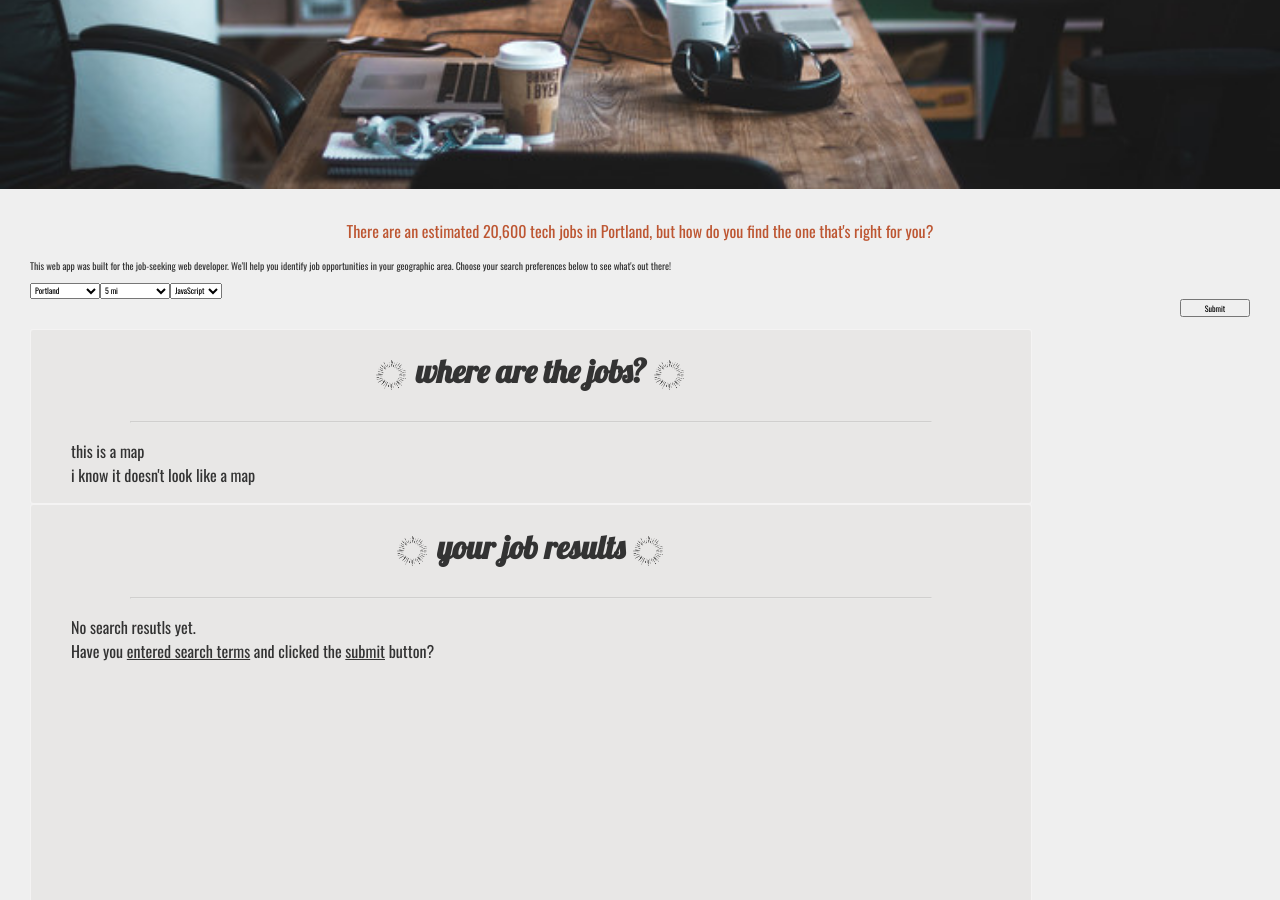
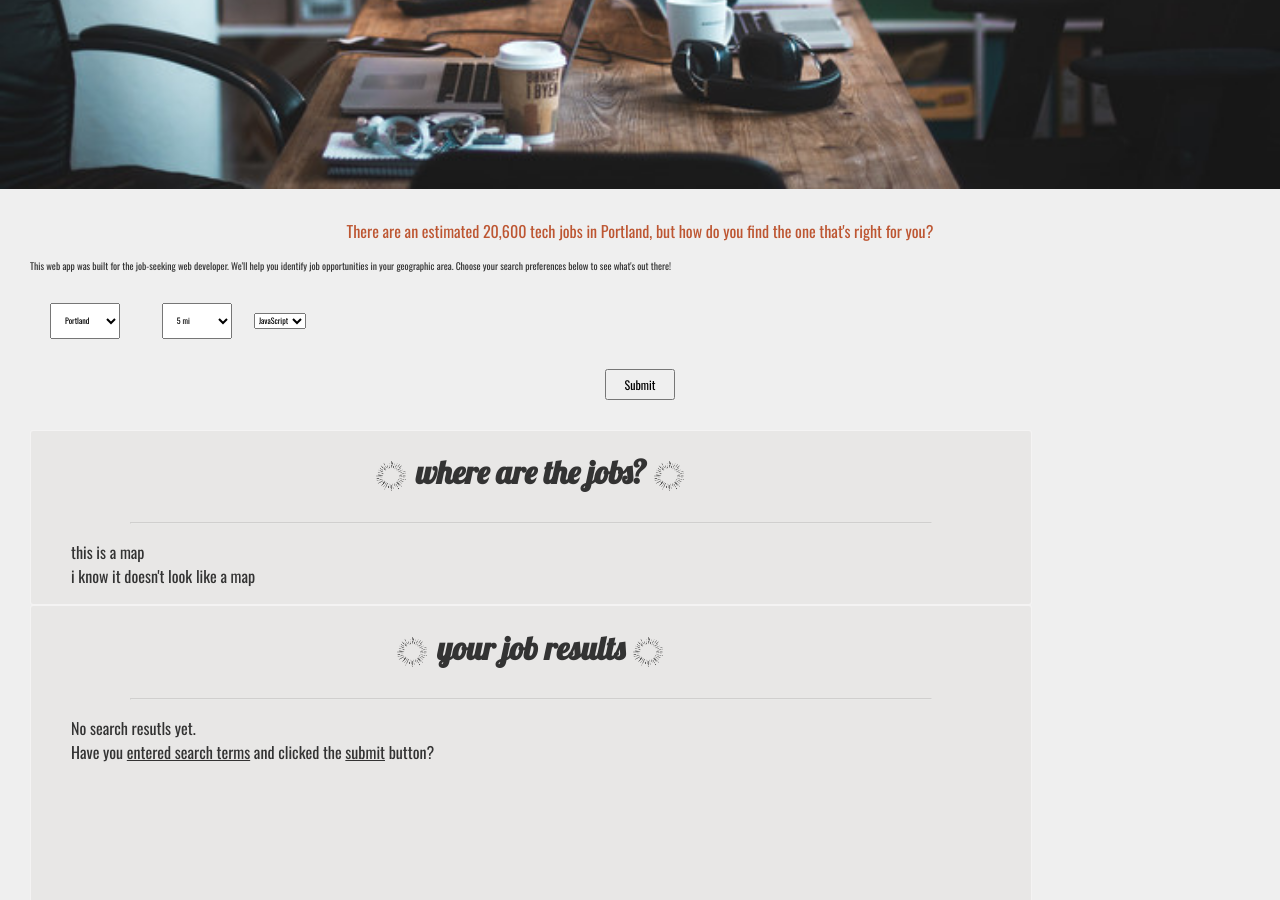
Before and after one commit to markgreenwood/PDXTechHub, a website: page index.html in a window 1280 px wide. Shown: the part 664-1564 px from the top of the page. Drawn offline with nearby package versions, Linux system fonts and the light colour scheme.

Commit message:
fixed look of filter menu selction buttons and submit button

```diff
--- a/styles/base.css
+++ b/styles/base.css
@@ -16,13 +16,13 @@ body {
   display: block;
   margin: 0 auto;
   width: 100%;
-  background-color: rgba(255,255,255,.5);
+  /*background-color: rgba(255,255,255,.5);*/
 }
-.main-nav {
+/*.main-nav {
   padding-bottom:100px;
   background-image:url("../images/workspace-3_720.jpg");
   background-size: cover;
-}
+}*/
 .logo img {
   display: block;
   width: 75px;
@@ -96,18 +96,20 @@ a:visited {
 
 #city-selector, #radius-selector, #biz-type-selector {
   display: inline-block;
-  float: left;
+  font-size: 1em;
   width: 70px;
-  margin: 0px;
-  padding: 0px;
+  margin: 20px;
+  padding: 10px;
 }
 
 #submit-search {
   width: 70px;
-  margin: auto 0;
+  margin: 10px auto;
   display: block;
-  float: right;
+  font-size: 1.5em;
+  text-align: center;
   clear: both;
+  padding: 5px;
 }
 
 /* Tab container */
```
